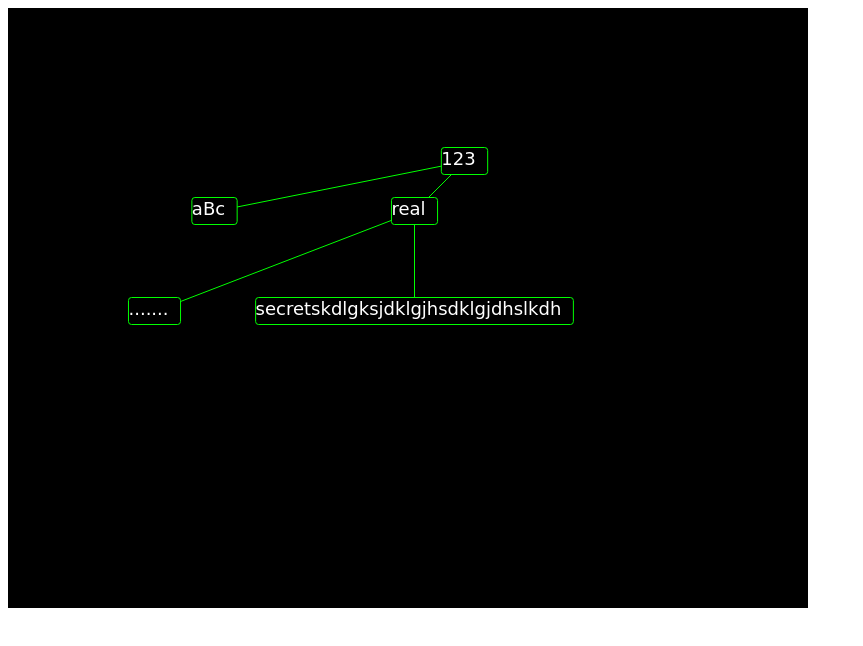
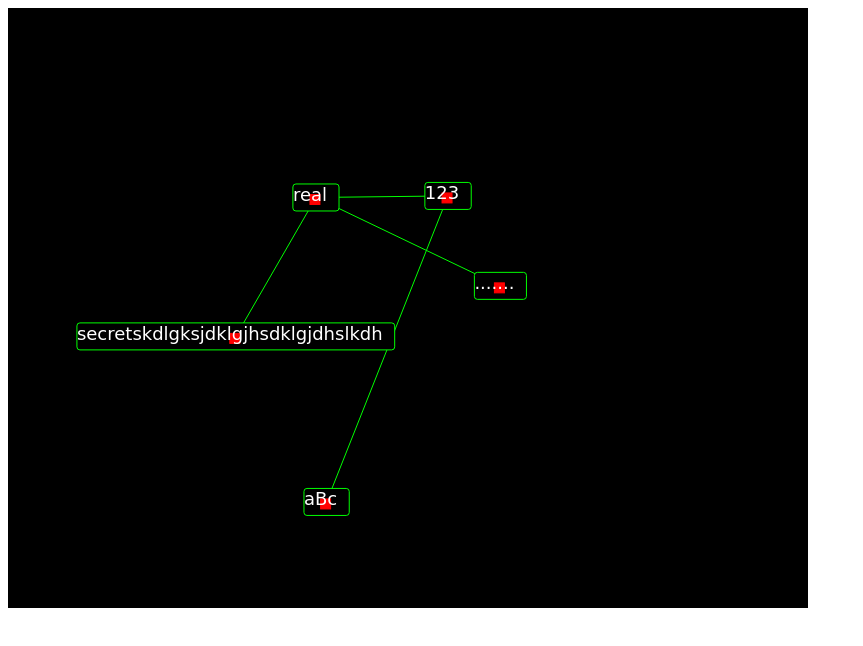
Before and after one commit to komarov/WordTravel, a plain HTML site: page 1.html in a window 1280 px wide. Shown: the whole page, without its empty margins (0-863 px from the left). Drawn offline with Linux system fonts and the light colour scheme.

Commit message:
Private properties Raphael_rect and Raphael_text were added to the Word object.

```diff
--- a/1.html
+++ b/1.html
@@ -6,7 +6,7 @@
 <script type="text/javascript" src="WordTravel.js"></script>
 <script type="text/javascript">
 
-var DEBUG = false;
+var DEBUG = true;
 
 Object.prototype.map = function( mapFunction ) {
 
@@ -28,6 +28,7 @@ Raphael.el.getHotSpot = function() {
       y: bbox.y + bbox.height / 2
    };
 };
+
 
 /*
 function NewWordCell( paper, text, links ) {
@@ -137,7 +138,20 @@ function stickToEdges( x, y, width, height, h ) {
    return false;
 
 }
- */
+  */
+
+function getCoordinates( x_0, y_0, count, h, paper ) {
+
+   var coordinates = [];
+
+   for( var i = 0; i < count; i ++ ) {
+      if( DEBUG ) console.log( i );
+      coordinates.push( [ x_0 + h * ( 2 + count - i ) * Math.cos( 2 + i ) , y_0 + h * ( 2 + count -  i ) * Math.sin( 2 + i )] );
+      var rect = paper.rect( coordinates[ i ][ 0 ], coordinates[ i ][ 1 ], 10, 10 ).attr( { fill: '#f00', stroke: '#f00' } );
+   }
+
+   return coordinates;
+}
 
 window.onload = function() {
 
@@ -149,18 +163,41 @@ window.onload = function() {
 
    if( DEBUG ) console.log( WordTravel );
 
+   var newCoords = getCoordinates( paper.width / 2, paper.height / 2, 5, 30, paper );
+
+   var index = 0;
+   for( var word in WordTravel.Frame.Words ) {
+      if( WordTravel.Frame.Words.hasOwnProperty( word ) ) {
+         var coord = newCoords[ index ];
+         if( DEBUG ) console.log( word );
+         WordTravel.Frame.Words[ word ].setCoordinates( coord[ 0 ], coord[ 1 ] );
+         index++;
+      }
+   }
+
+
+/*
    WordTravel.Frame.Words[ '8EC0B16E-E7EB-11DE-B3BD-C724A05985A0' ].setCoordinates( 200, 200 );
    WordTravel.Frame.Words[ '8ED9AF20-E7EB-11DE-B3BD-C724A05985A0' ].setCoordinates( 400, 300 );
    WordTravel.Frame.Words[ '8ED02950-E7EB-11DE-B3BD-C724A05985A0' ].setCoordinates( 400, 200 );
    WordTravel.Frame.Words[ '8EC99946-E7EB-11DE-B3BD-C724A05985A0' ].setCoordinates( 450, 150 );
    WordTravel.Frame.Words[ '8EDA547A-E7EB-11DE-B3BD-C724A05985A0' ].setCoordinates( 140, 300 );
-
+*/
    WordTravel.renderCurrentFrame();
 
    if( DEBUG ) console.log( WordTravel );
-
+  if( DEBUG ) console.log( newCoords );
 };
 
+function abc() {
+   var counter = 0;
+   return function () { counter++; console.log( counter ); };
+}
+
+var incCounter = abc();
+incCounter();
+incCounter();
+incCounter();
 
 </script>
 
--- a/Frame.js
+++ b/Frame.js
@@ -43,6 +43,7 @@ function Frame( frameUID ) {
 //----methods----
    this.render = render;
    this.receiveFrameByUID = receiveFrameByUID;
+   this.getLinksCount = getLinksCount;
 
 //----additional actions----
    this.receiveFrameByUID( frameUID );
@@ -65,26 +66,43 @@ function receiveFrameByUID( frameUID ) {
 
 function render( paper ) {
 
-   var rectangles = {};
-
    for( var wordUID in this.Words ) {
       if( this.Words.hasOwnProperty( wordUID ) ) {
          if( DEBUG ) console.log(  this.Words[ wordUID ] );
-         rectangles[ wordUID ] = this.Words[ wordUID ].drawWord( paper, 3 );
+         this.Words[ wordUID ].drawWord( paper, 3 );
       }
    }
-
-   if( DEBUG ) console.log( rectangles );
 
    for( var index in this.Links ) {
       if( this.Links.hasOwnProperty( index ) ) {
          var link = this.Links[ index ];
 
-         var hotSpot_0 =  rectangles[ link[ 0 ] ].getHotSpot();
-         var hotSpot_1 =  rectangles[ link[ 1 ] ].getHotSpot();
+         var hotSpot_0 =  this.Words[ link[ 0 ] ].hotSpot();
+         var hotSpot_1 =  this.Words[ link[ 1 ] ].hotSpot();
+
+         if( DEBUG ) console.log( 'hspots:', hotSpot_0, hotSpot_1, link );
 
          var path = paper.path( "M" + hotSpot_0.x + " " + hotSpot_0.y + "L" + hotSpot_1.x + " " + hotSpot_1.y ).attr( 'stroke', '#0f0' );
          path.toBack();
       }
    }
 }
+
+function getLinksCount( wordUID ) {
+
+   var linksCount = 0;
+
+   for( var index in this.Links ) {
+      if( this.Links.hasOwnProperty( index ) ) {
+         var link = this.Links[ index ];
+         if( wordUID == link[ 0 ]  ) {
+            linksCount++;
+         }
+         if( wordUID == link[ 1 ] ) {
+            linksCount++;
+         }
+      }
+   }
+
+   return linksCount;
+}
--- a/Word.js
+++ b/Word.js
@@ -7,9 +7,45 @@ function Word( text ) {
    this.X = 0;
    this.Y = 0;
 
+//---private properties---
+   var Raphael_rect;
+   var Raphael_text;
+
 //----methods----
    this.setCoordinates = setCoordinates;
-   this.drawWord = drawWord;
+   this.drawWord = function drawWord( paper, round ) {
+
+      if( DEBUG ) console.log(  this.X, this.Y, this.Text  ) ;
+
+      Raphael_text = paper.text( this.X, this.Y, this.Text ).attr( { fill: "#fff", font: "18px \"Dejavu Sans\"" } );
+
+      var Raphael_textBB = Raphael_text.getBBox();
+      Raphael_rect = paper.rect( Raphael_textBB.x , Raphael_textBB.y, Raphael_textBB.width + 4 * round, Raphael_textBB.height + 2 * round, round ).attr( { fill: "#000", stroke: "#0f0" } );
+      Raphael_rect.toBack();
+
+      Raphael_rect.node.onclick = function() {
+         if( Raphael_rect.attrs.fill == "#000" ) {
+            Raphael_rect.attr( { fill: "#f00" } );
+            var textarea = document.createElement( 'INPUT' );
+            document.body.appendChild( textarea );
+         }
+         else {
+            Raphael_rect.attr( { fill: "#000" } );
+            var tareas = document.body.getElementsByTagName( 'INPUT' );
+            if( DEBUG ) console.log( document, tareas );
+            for( var index in tareas ) {
+               document.body.removeChild( tareas[ index ] );
+            }
+         }
+      };
+   };
+
+   this.hotSpot = function hotSpot() {
+
+      if( DEBUG ) console.log( 'from Word.hotSpot:', Raphael_rect );
+      return Raphael_rect.getHotSpot();
+
+   }
 }
 
 function setCoordinates( x, y ) {
@@ -20,16 +56,3 @@ function setCoordinates( x, y ) {
    this.Y = y;
    if( DEBUG ) console.log( this.X, this.Y );
 }
-
-function drawWord( paper, round ) {
-
-   if( DEBUG ) console.log(  this.X, this.Y, this.Text  ) ;
-
-   var text = paper.text( this.X, this.Y, this.Text ).attr( { fill: "#fff", font: "18px \"Dejavu Sans\"" } );
-
-   var textBB = text.getBBox();
-   var rect = paper.rect( textBB.x , textBB.y, textBB.width + 4 * round, textBB.height + 2 * round, round ).attr( { fill: "#000", stroke: "#0f0" } );
-   rect.toBack();
-
-   return rect;
-}
```
